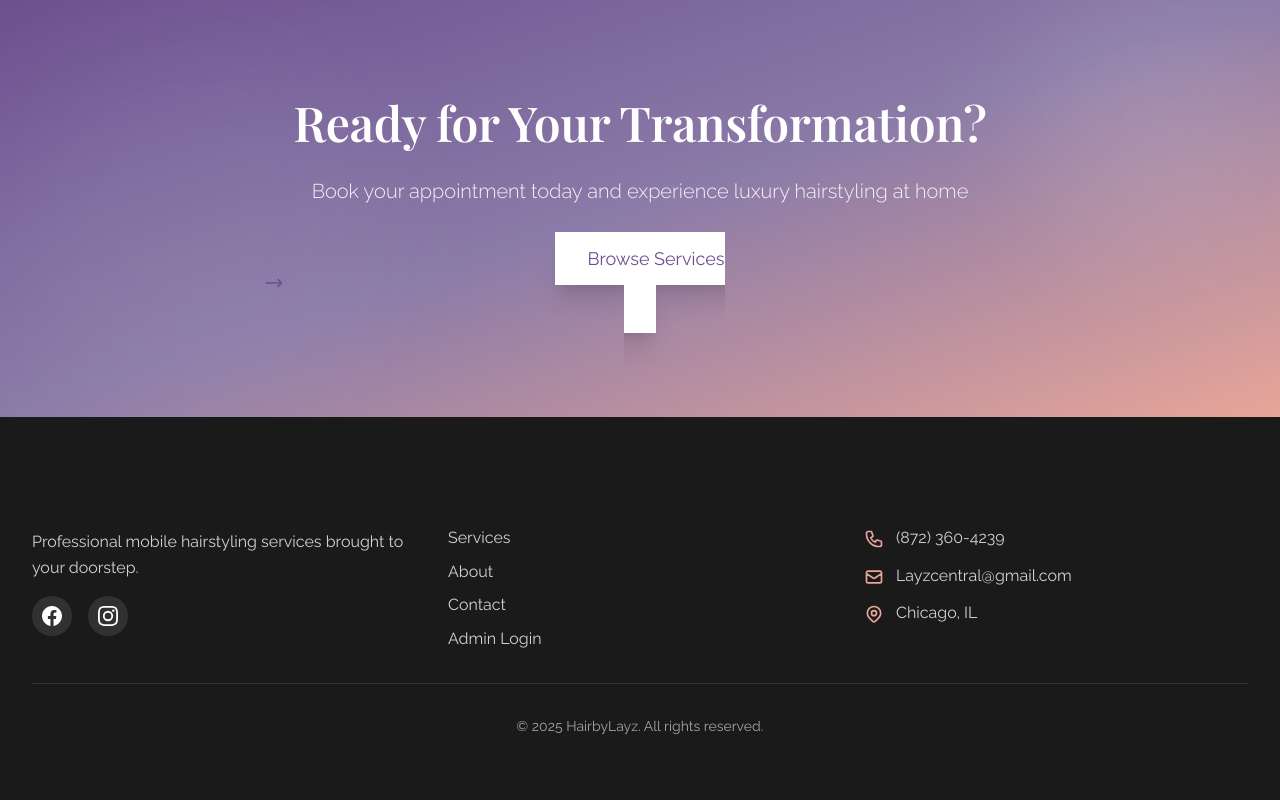
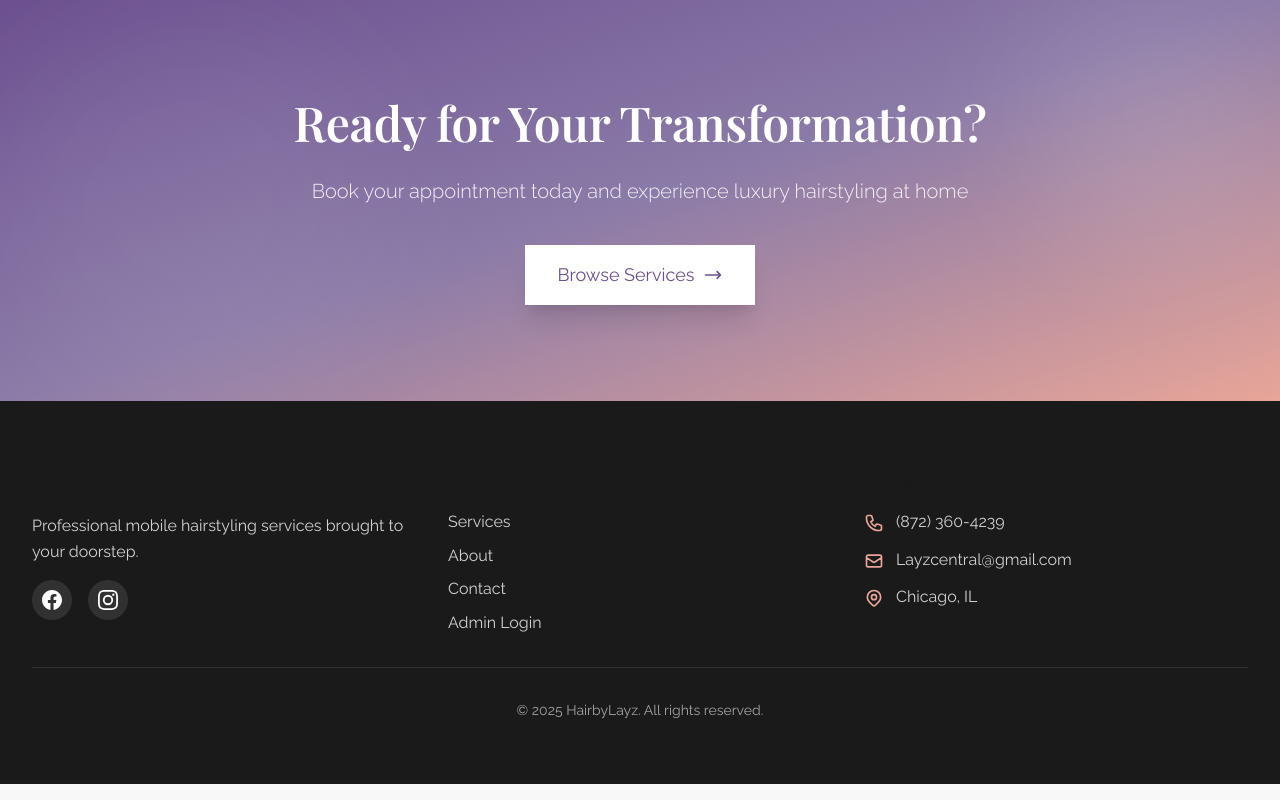
Before and after one commit to Beautymakinde/Mobile-Hairstyling-Booking-Site, a Next.js app: page / in a window 1280 px wide. Shown: the part 2984-3784 px from the top of the page. Built offline with nearby package versions, Linux system fonts and the light colour scheme.

Commit message:
Fix Browse Services button styling with inline-flex

```diff
--- a/app/(client)/page.tsx
+++ b/app/(client)/page.tsx
@@ -208,7 +208,7 @@ export default function HomePage() {
               Book your appointment today and experience luxury hairstyling at home
             </p>
             <div className="pt-4">
-              <Link href="/services" className="btn-lg bg-white text-primary hover:bg-gray-50 shadow-xl transform hover:scale-105">
+              <Link href="/services" className="btn-lg bg-white text-primary hover:bg-gray-50 shadow-xl transform hover:scale-105 inline-flex items-center">
                 Browse Services
                 <svg className="w-5 h-5 ml-2" fill="none" stroke="currentColor" viewBox="0 0 24 24">
                   <path strokeLinecap="round" strokeLinejoin="round" strokeWidth={2} d="M17 8l4 4m0 0l-4 4m4-4H3" />
```
